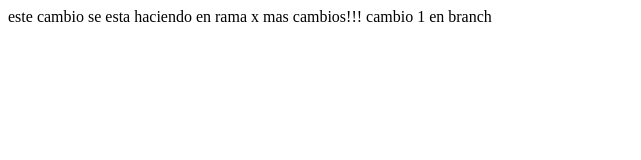
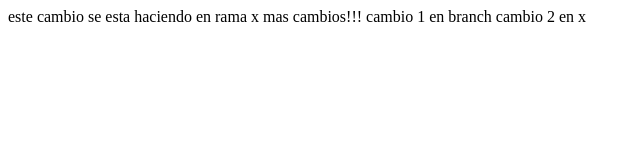
Before and after one commit to omardgz97/x, a plain HTML site: page index.html in a window 1280 px wide. Shown: the whole page, without its empty margins (0-641 px from the left). Drawn offline with Linux system fonts and the light colour scheme.

Commit message:
cambio 2 en x

```diff
--- a/index.html
+++ b/index.html
@@ -13,3 +13,4 @@
 este cambio se esta haciendo en rama x
 mas cambios!!!
 cambio 1 en branch
+cambio 2 en x
```
